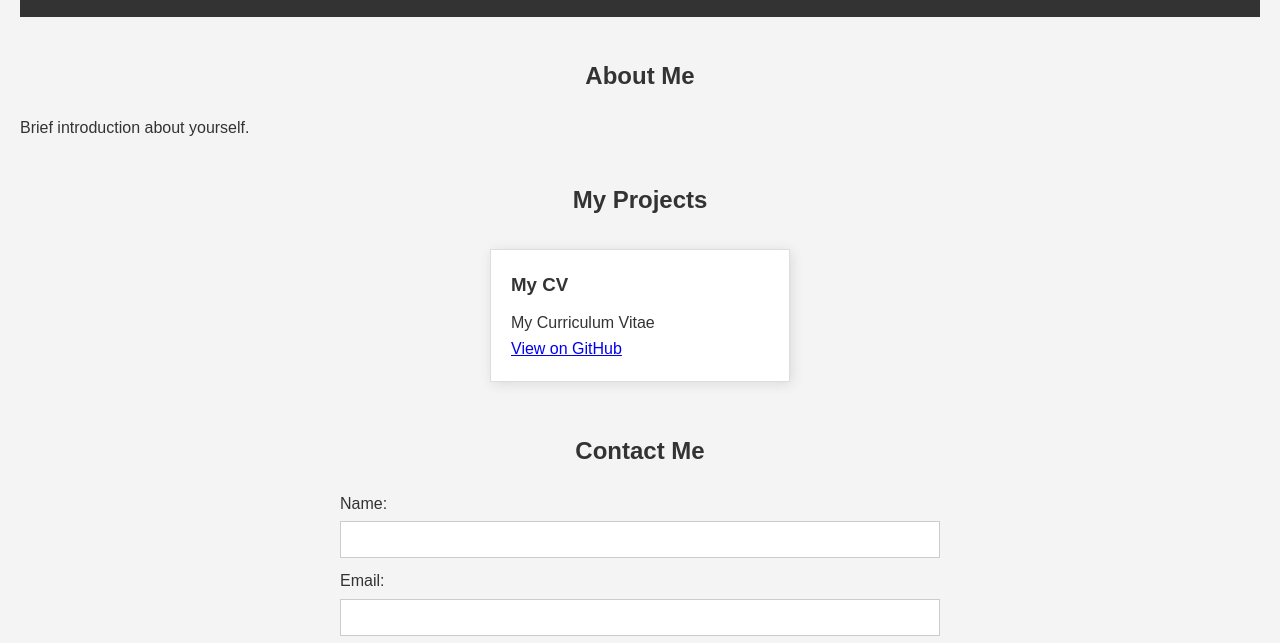
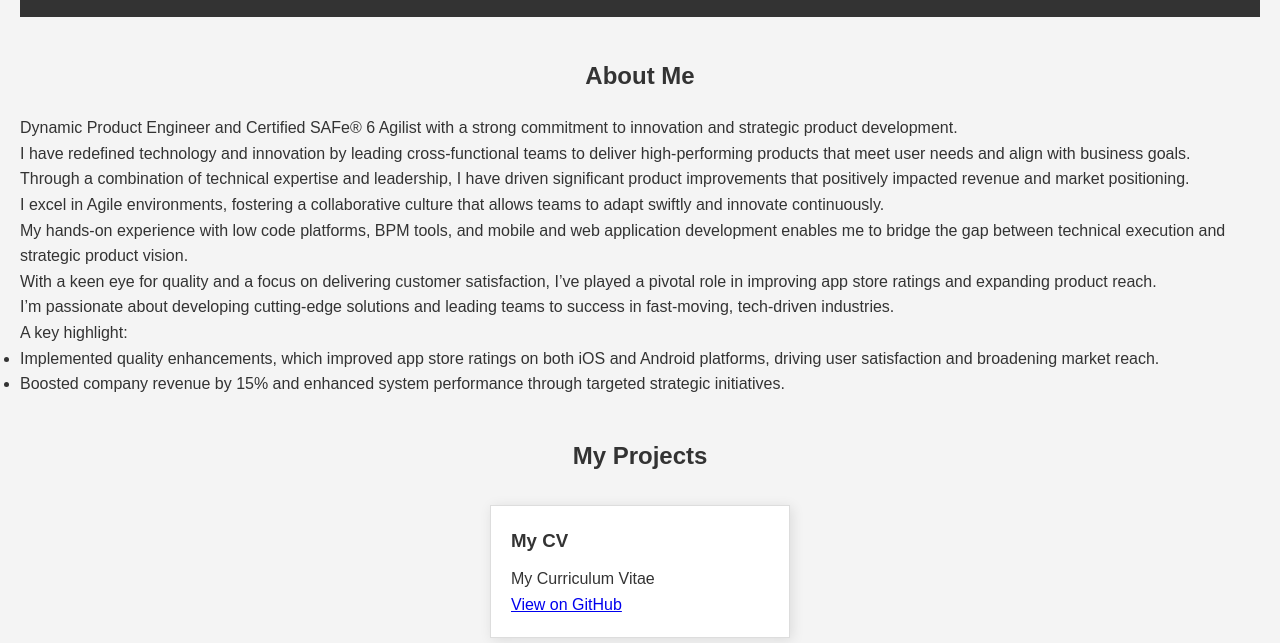
Before and after one commit to kibomac/my-portfolio, a plain HTML site: page index.html in a window 1280 px wide. Shown: the part 130-773 px from the top of the page. Drawn offline with Linux system fonts and the light colour scheme.

Commit message:
Added the about me text

```diff
--- a/index.html
+++ b/index.html
@@ -20,7 +20,26 @@
 
     <section id="about">
         <h2>About Me</h2>
-        <p>Brief introduction about yourself.</p>
+        <p>Dynamic Product Engineer and Certified SAFe® 6 Agilist with a strong commitment to innovation and strategic product development.</p>
+
+<p>I have redefined technology and innovation by leading cross-functional teams to deliver high-performing products that meet user needs and align with business goals.</p>
+
+<p>Through a combination of technical expertise and leadership, I have driven significant product improvements that positively impacted revenue and market positioning.</p>
+
+<p>I excel in Agile environments, fostering a collaborative culture that allows teams to adapt swiftly and innovate continuously.</p>
+
+<p>My hands-on experience with low code platforms, BPM tools, and mobile and web application development enables me to bridge the gap between technical execution and strategic product vision.</p>
+
+<p>With a keen eye for quality and a focus on delivering customer satisfaction, I’ve played a pivotal role in improving app store ratings and expanding product reach.</p>
+
+<p>I’m passionate about developing cutting-edge solutions and leading teams to success in fast-moving, tech-driven industries.</p>
+
+<p>A key highlight:</p>
+<ul>
+    <li>Implemented quality enhancements, which improved app store ratings on both iOS and Android platforms, driving user satisfaction and broadening market reach.</li>
+    <li>Boosted company revenue by 15% and enhanced system performance through targeted strategic initiatives.</li>
+</ul>
+
     </section>
 
     <section id="projects">
```
